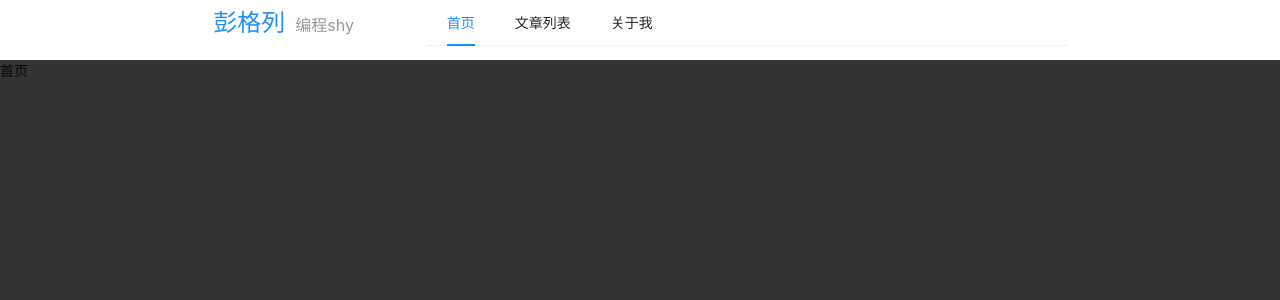
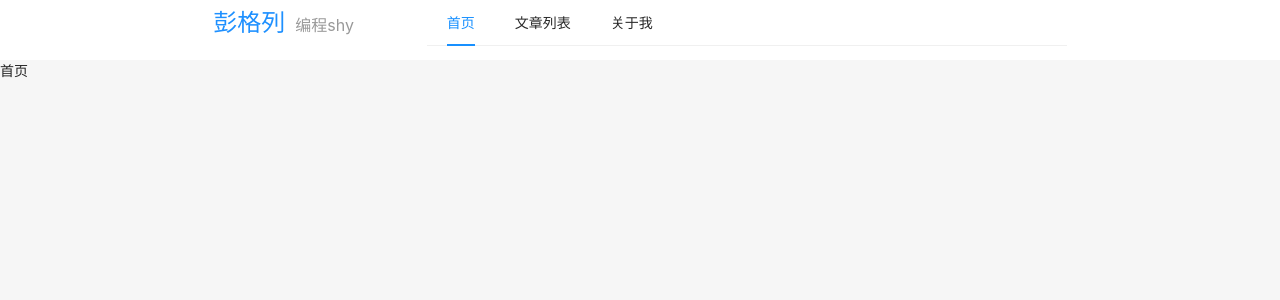
Before and after one commit to pgl-g/pglblog, a Next.js app: page / in a window 1280 px wide. Shown: the top 300 px of the page. Built offline with nearby package versions, Linux system fonts and the light colour scheme.

Commit message:
fix: change

```diff
--- a/assets/css/common.css
+++ b/assets/css/common.css
@@ -1,3 +1,3 @@
 body {
-  background-color: #333;
+  background-color: #f6f6f6;
 }
--- a/components/Menus/index.js
+++ b/components/Menus/index.js
@@ -5,6 +5,8 @@ import { Menu } from 'antd';
 
 import MenusStyles from '../../assets/css/components/menu.module.css';
 
+
+// 下拉菜单
 const Menus = (props) => {
 
   const navs = props.navs;
@@ -25,7 +27,6 @@ const Menus = (props) => {
 
   return (
     <Menu className={MenusStyles.menuContainer} mode="horizontal" defaultSelectedKeys={[currentNav]} selectedKeys={[currentNav]}>
-
       {
         navs.map(item => (
           <Menu.Item className={MenusStyles.menuItem} key={item.type}>
--- a/pages/about/index.js
+++ b/pages/about/index.js
@@ -5,7 +5,6 @@ function About() {
   return (
     <div>
       <Header />
-
       关于我
     </div>
   )
--- a/pages/index.js
+++ b/pages/index.js
@@ -4,7 +4,6 @@ export default function Home() {
   return (
     <div className='container'>
       <Header />
-
       首页
     </div>
   )
```
